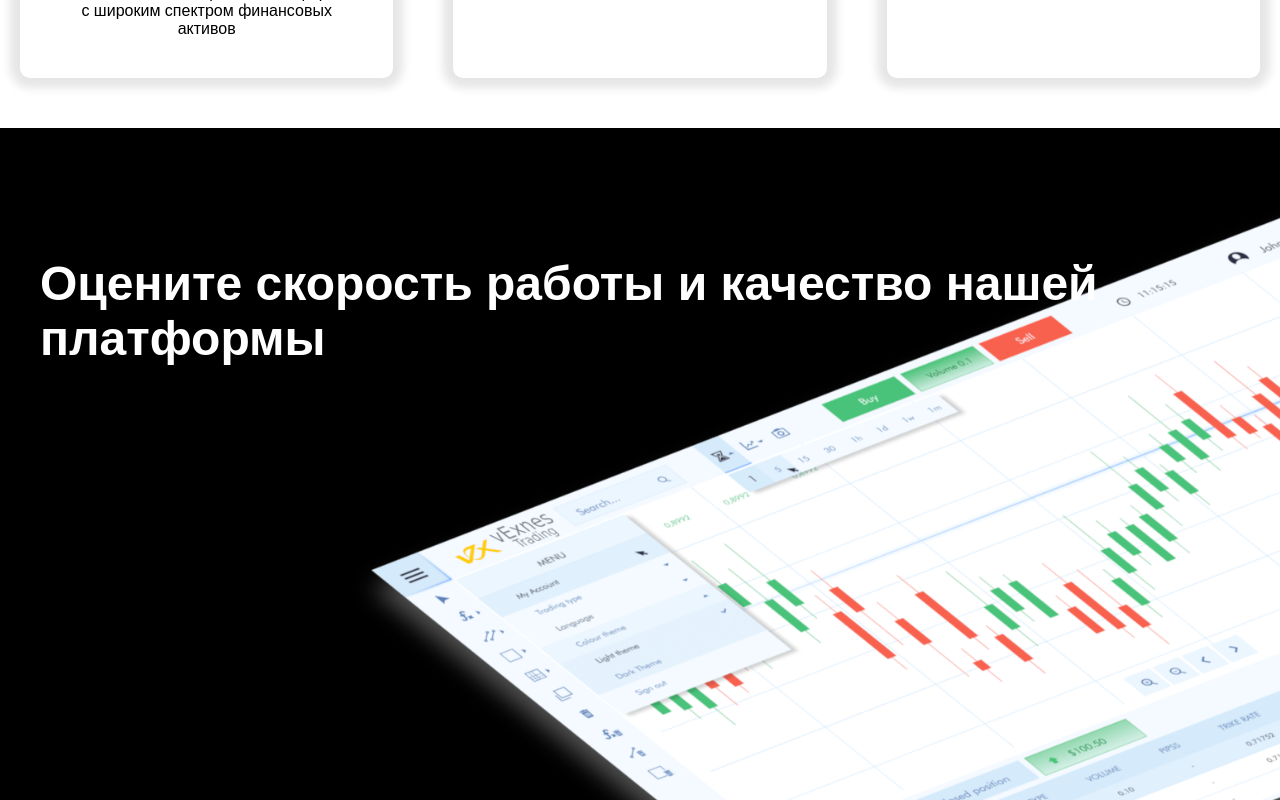
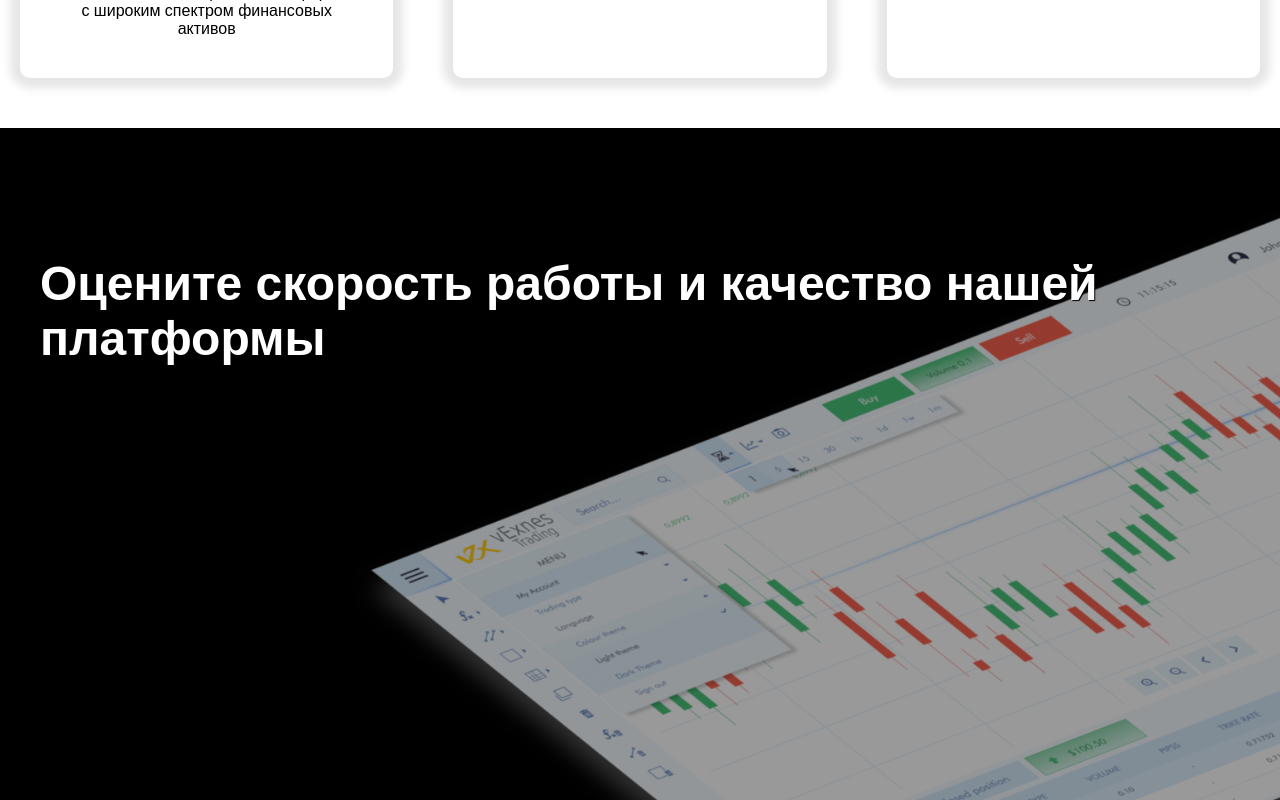
Before and after one commit to 777vestg/vexnes-trading, a Next.js app: page /company in a window 1280 px wide. Shown: the part 3160-3960 px from the top of the page. Built offline with nearby package versions, Linux system fonts and the light colour scheme.

Commit message:
fix background image with white text

```diff
--- a/src/views/company/review-work-block/styles.module.scss
+++ b/src/views/company/review-work-block/styles.module.scss
@@ -1,16 +1,19 @@
-@import 'styles/variables.scss';
+@import "styles/variables.scss";
 
 .reviewWorkWrap {
   margin-top: 50px;
-  background: black url('/images/company-page/review-work-block/platform.png');
+  background: linear-gradient(0deg, rgba(0, 0, 0, 0.4), rgba(0, 0, 0, 0.4)),
+    url("/images/company-page/review-work-block/platform.png");
   background-position: bottom right -200px;
   background-repeat: no-repeat;
   padding: 10% 20px 50%;
   background-size: contain;
+  background-color: black;
 
   h2 {
     color: $white;
     font-weight: 700;
+    text-shadow: 1px 1px 1px #000;
   }
 }
 
```
